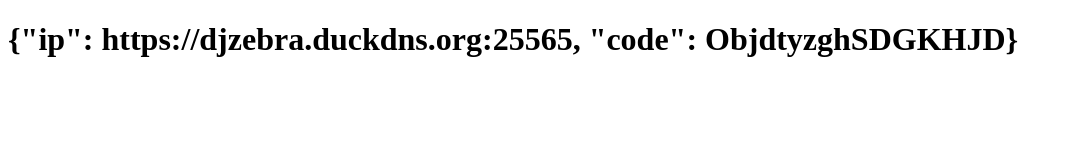
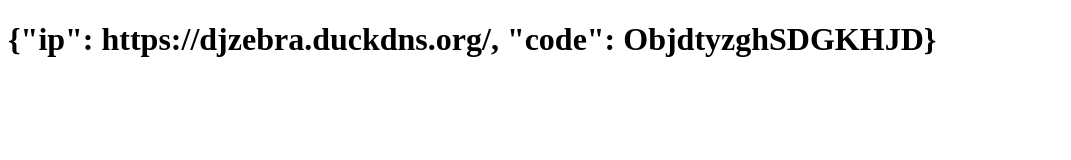
Before and after one commit to djzebra/game-conduit, a plain HTML site: page index.html in a window 1280 px wide. Shown: the whole page, without its empty margins (0-1071 px from the left). Drawn offline with Linux system fonts and the light colour scheme.

Commit message:
Update index.html

```diff
--- a/index.html
+++ b/index.html
@@ -2,7 +2,7 @@
 <html>
 <body>
 
-<h1>{"ip": https://djzebra.duckdns.org:25565, "code": ObjdtyzghSDGKHJD}</h1>
+<h1>{"ip": https://djzebra.duckdns.org/, "code": ObjdtyzghSDGKHJD}</h1>
 
 </body>
 </html>
```
